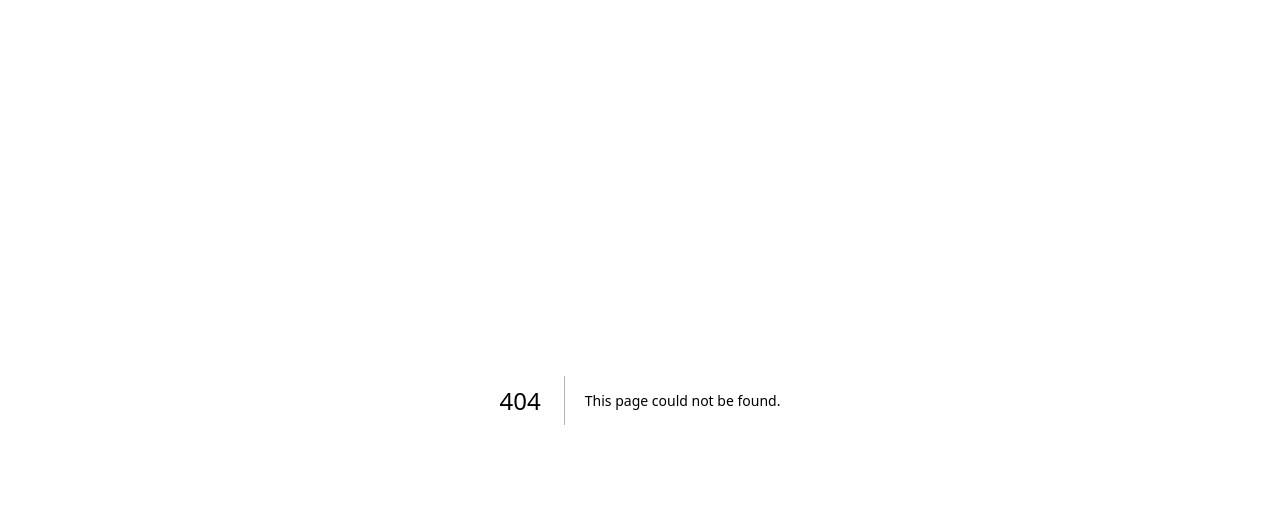
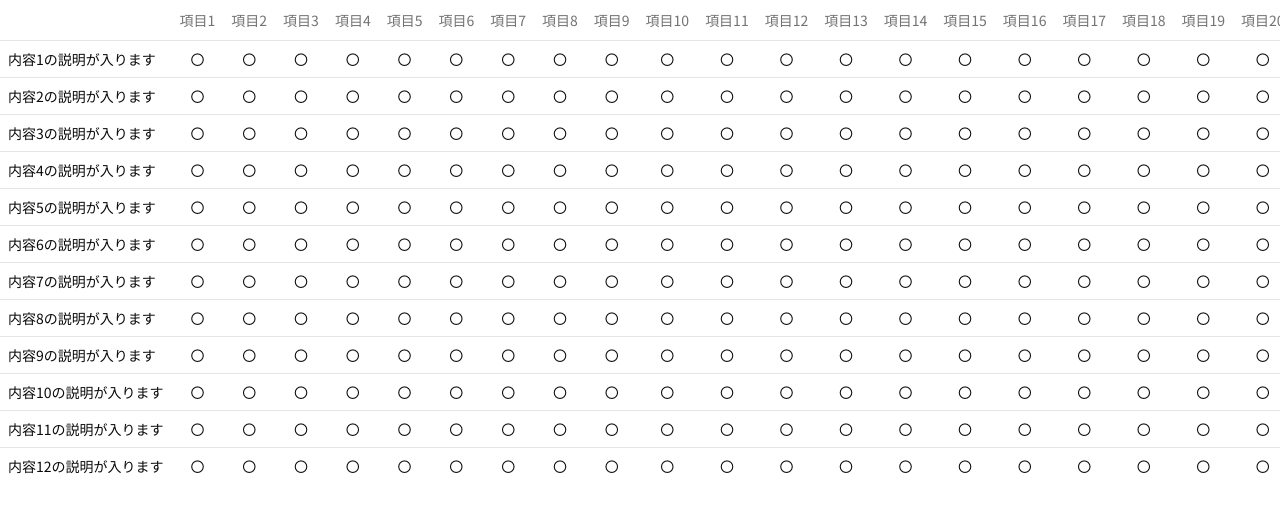
Before and after one commit to zakzakst/practice-ant-design, a Next.js app: page /table in a window 1280 px wide. Before the commit this address had no page. Shown: the top 512 px of the page. Built offline with nearby package versions, Linux system fonts and the light colour scheme.

Commit message:
テスト

```diff
--- /dev/null
+++ b/src/app/table/page.tsx
@@ -0,0 +1,84 @@
+'use client'
+import { useRef, useEffect } from "react"
+import { useSearchParams } from "next/navigation"
+import clsx from "clsx"
+import {
+  Table,
+  TableBody,
+  TableCell,
+  TableHead,
+  TableHeader,
+  TableRow,
+} from "@/components/ui/table"
+
+type ItemType = {
+  id: string
+  label: string
+}
+
+type Content = {
+  id: string
+  text: string
+}
+
+const ItemTypes: ItemType[] = Array(20).fill(null).map((_, index) => ({
+  id: `item-${index + 1}`,
+  label: `項目${index + 1}`,
+}))
+
+const Contents: Content[] = Array(20).fill(null).map((_, index) => ({
+  id: `content-${index + 1}`,
+  text: `内容${index + 1}の説明が入ります`,
+}))
+
+const Page = () => {
+  const searchParams = useSearchParams();
+  const itemId = searchParams.get('item-id');
+
+  const headRowRef = useRef<HTMLTableRowElement>(null)
+
+  useEffect(() => {
+    if (!itemId) return
+    const headRowEl = headRowRef.current
+    const firstCellEl = headRowRef.current?.querySelector('th')
+    const targetCellEl = headRowRef.current?.querySelector(`th[data-item-id="${itemId}"]`)
+    const tableContainerEl = headRowEl?.closest('div')
+    if (!headRowEl || !firstCellEl || !targetCellEl || !tableContainerEl) return
+    const headRowRect = headRowEl.getBoundingClientRect()
+    const targetCellRect = targetCellEl?.getBoundingClientRect()
+    const tableXOffset = targetCellRect.x - headRowRect.x - firstCellEl.clientWidth
+    tableContainerEl.scrollLeft = tableXOffset
+  }, [])
+
+  return <div className="container mx-auto [&>div]:max-h-[480px]">
+    <Table className="w-max">
+      <TableHeader>
+        <TableRow ref={headRowRef}>
+          <TableHead className="sticky left-0 top-0 bg-white z-10"></TableHead>
+          {ItemTypes.map((itemType) => (
+            <TableHead
+              key={itemType.id}
+              className={clsx("sticky top-0 bg-white", itemId === itemType.id && 'bg-[#fcc]')}
+              data-item-id={itemType.id}
+            >{itemType.label}</TableHead>
+          ))}
+        </TableRow>
+      </TableHeader>
+      <TableBody>
+        {Contents.map((content) => (
+          <TableRow key={content.id}>
+            <TableCell className="sticky left-0 bg-white">{content.text}</TableCell>
+            {ItemTypes.map((itemType) => (
+              <TableCell
+                key={`${content.id}-${itemType.id}`}
+                className={clsx("text-center", itemId === itemType.id && 'bg-[#fcc]')}
+              >〇</TableCell>
+            ))}
+          </TableRow>
+        ))}
+      </TableBody>
+    </Table>
+  </div>
+}
+
+export default Page
```
